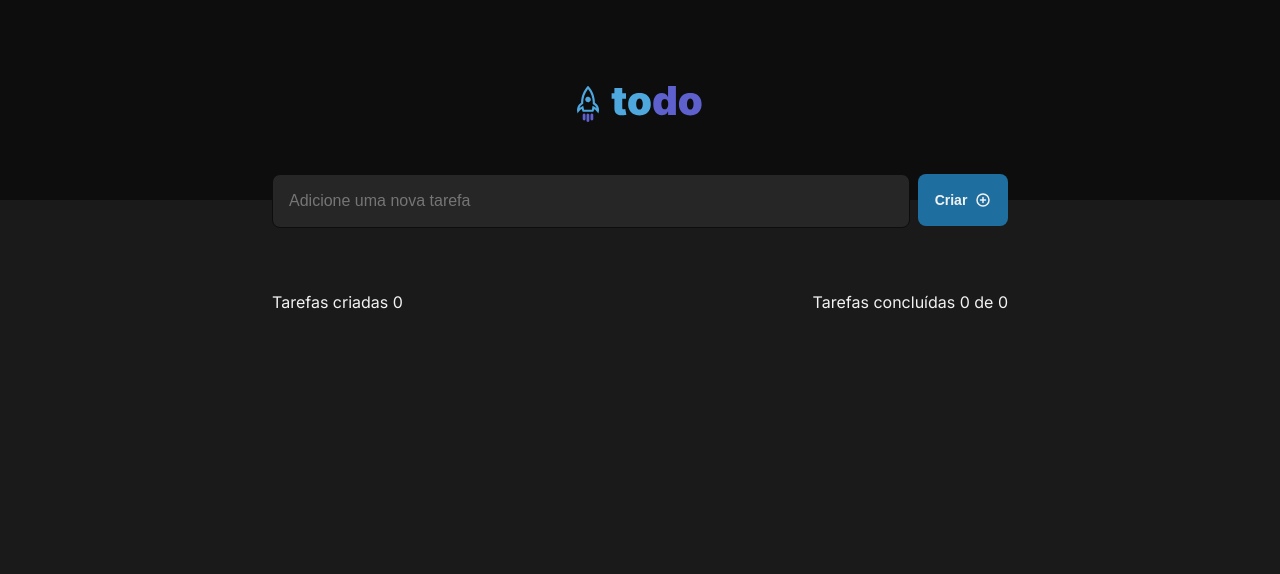
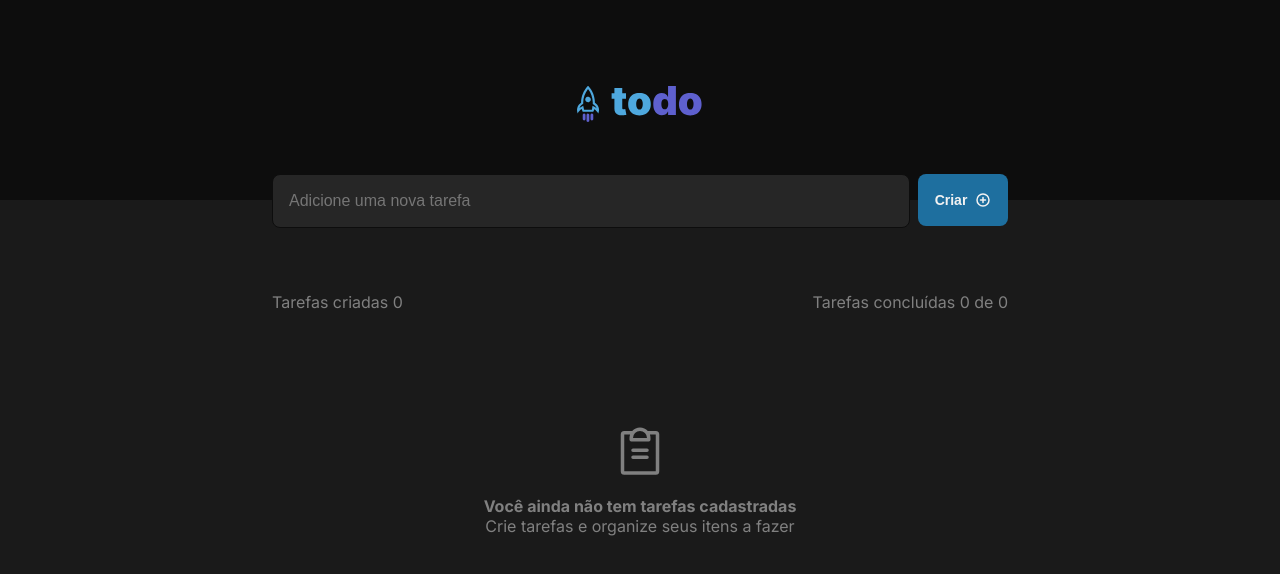
Before and after one commit to karmodaniel/todo-list-react, a React (Vite) app: page / in a window 1280 px wide. Shown: the top 574 px of the page. Built offline with nearby package versions, Linux system fonts and the light colour scheme; the HTML template or start-up script is replaced by a standard one.

Commit message:
feat: :sparkles: add empty tasks warning

```diff
--- a/src/App.module.css
+++ b/src/App.module.css
@@ -82,3 +82,7 @@
 .todoWrapper ul {
   width: 100%;
 }
+
+.empty {
+  margin-top: 5.5rem;
+}
--- a/src/App.tsx
+++ b/src/App.tsx
@@ -1,6 +1,7 @@
 import { ChangeEvent, FormEvent, useState } from 'react';
 import { Task } from './components/Task'
 import { Header } from './components/Header'
+import { Empty } from './shared/components/Empty';
 
 import { PlusCircle } from '@phosphor-icons/react'
 
@@ -75,7 +76,8 @@ function App() {
             <span>Tarefas concluídas {getNumberOfTasksCompleteds()} de {todo.length}</span>
           </div>
 
-            <ul className={styles.container}>
+            {todo.length
+            ? <ul className={styles.container}>
               {
                 todo.map((todo: ITodo) => {
                   return (
@@ -85,7 +87,12 @@ function App() {
                   )
                 })
               }
-            </ul>
+              </ul>
+            :
+            <div className={styles.empty}>
+              <Empty/>
+            </div>
+            }
         </div>
       </form>
 
--- /dev/null
+++ b/src/shared/components/Empty.module.css
@@ -0,0 +1,16 @@
+.wrapper {
+  display: flex;
+  flex-direction: column;
+  align-items: center;
+  justify-content: center;
+}
+
+.wrapper .icon {
+  margin-bottom: 1rem;
+  color: var(--gray-300);
+}
+
+.wrapper strong,
+span {
+  color: var(--gray-300);
+}
--- /dev/null
+++ b/src/shared/components/Empty.tsx
@@ -0,0 +1,12 @@
+import { ClipboardText } from "@phosphor-icons/react";
+import styles from "./Empty.module.css";
+
+export function Empty() {
+  return (
+    <div className={styles.wrapper}>
+      <ClipboardText className={styles.icon} size={56} />
+      <strong>Você ainda não tem tarefas cadastradas</strong>
+      <span>Crie tarefas e organize seus itens a fazer</span>
+    </div>
+  );
+}
```
